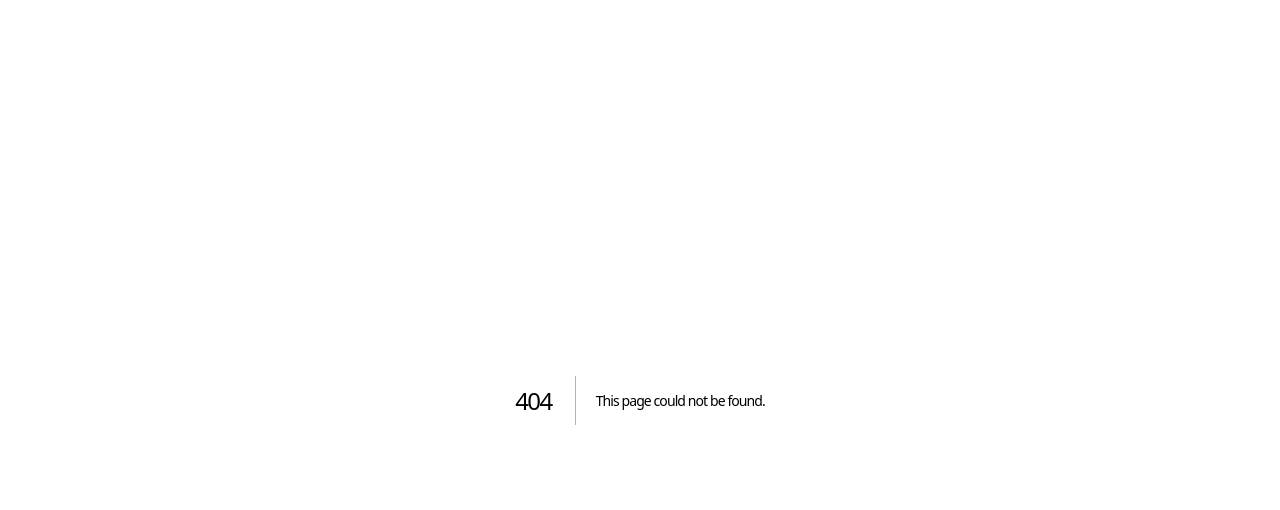
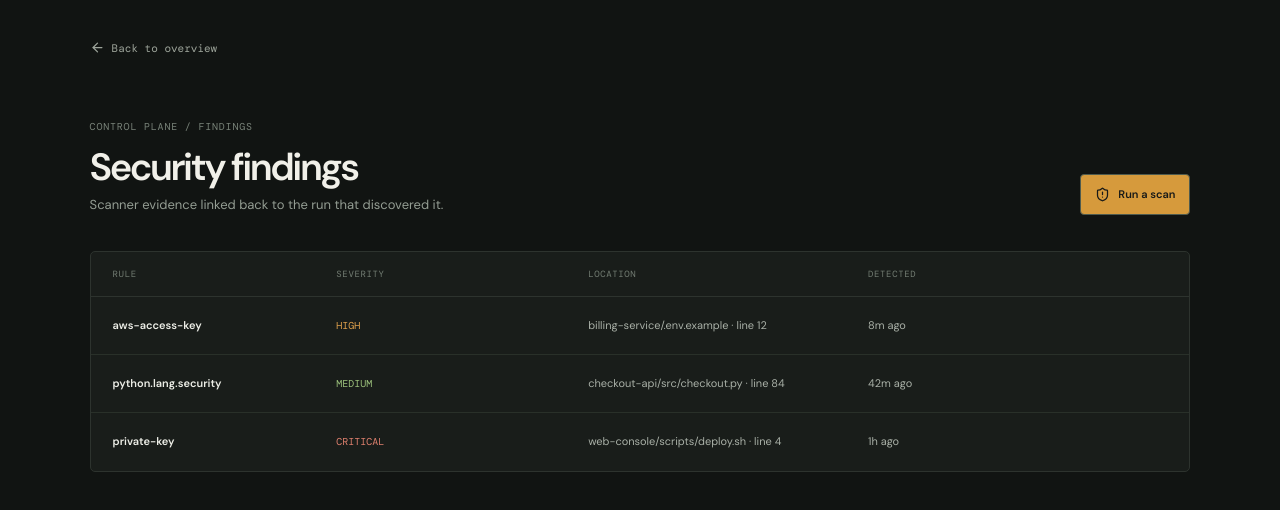
Before and after one commit to Prof-bilal/ShieldCI, a Next.js app in the folder landing/: page /dashboard/findings in a window 1280 px wide. Before the commit this address had no page. Shown: the top 510 px of the page. Built offline with nearby package versions, Linux system fonts and the light colour scheme.

Commit message:
feat: add dashboard route findings.js

```diff
--- /dev/null
+++ b/landing/pages/dashboard/findings.js
@@ -0,0 +1,9 @@
+import Head from 'next/head'
+import Link from 'next/link'
+import { ArrowLeft, ShieldAlert } from 'lucide-react'
+
+const findings = [['aws-access-key', 'High', 'billing-service/.env.example', 'line 12', '8m ago'], ['python.lang.security', 'Medium', 'checkout-api/src/checkout.py', 'line 84', '42m ago'], ['private-key', 'Critical', 'web-console/scripts/deploy.sh', 'line 4', '1h ago']]
+
+export default function Findings() {
+  return <><Head><title>ShieldCI — Findings</title></Head><main className="dashboard-subpage"><Link className="dashboard-back" href="/dashboard"><ArrowLeft size={15} /> Back to overview</Link><div className="subpage-header"><div><span className="dashboard-eyebrow">Control plane / Findings</span><h1>Security findings</h1><p className="dashboard-subtitle">Scanner evidence linked back to the run that discovered it.</p></div><button className="dashboard-button"><ShieldAlert size={15} /> Run a scan</button></div><div className="subpage-table"><div className="subpage-table-head"><span>Rule</span><span>Severity</span><span>Location</span><span>Detected</span></div>{findings.map(([rule, severity, path, line, detected]) => <div className="subpage-row" key={`${rule}-${path}`}><b>{rule}</b><span className={`finding-severity ${severity.toLowerCase()}`}>{severity}</span><span>{path} · {line}</span><span>{detected}</span></div>)}</div></main></>
+}
```
